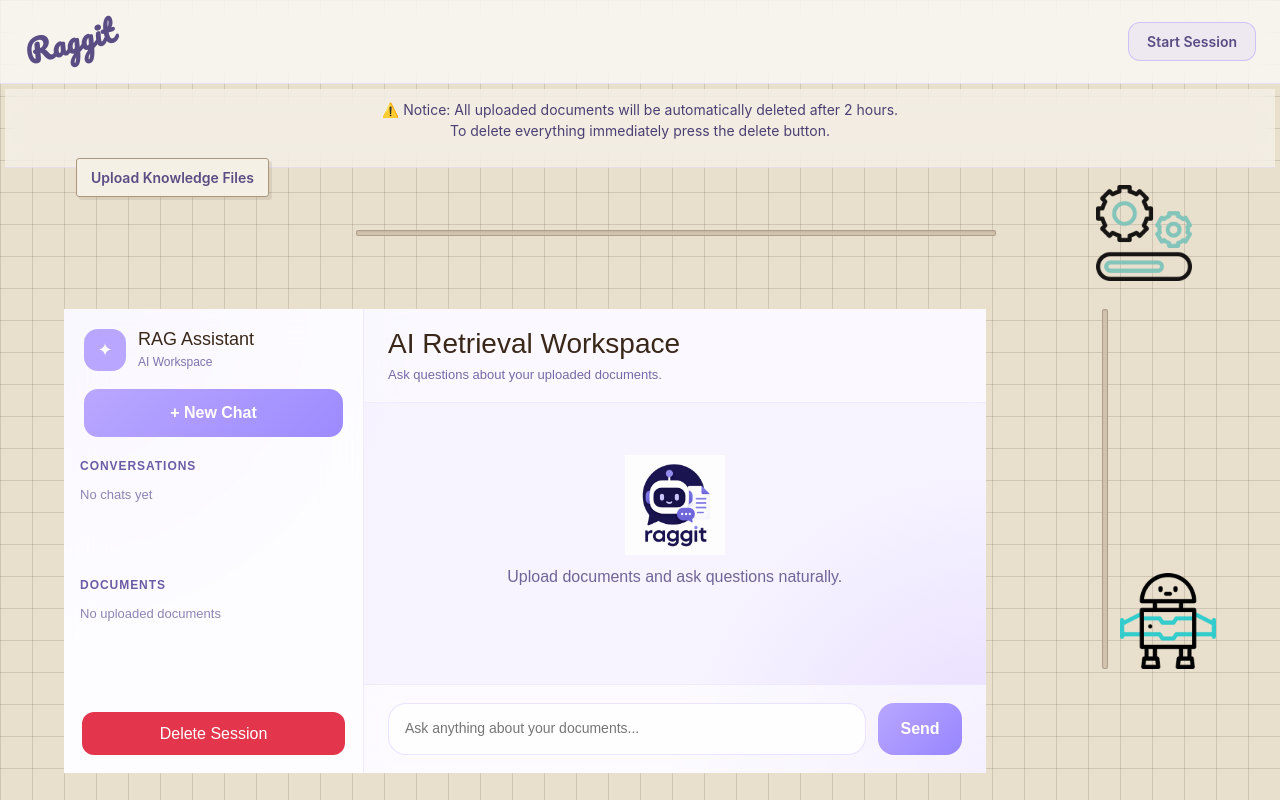
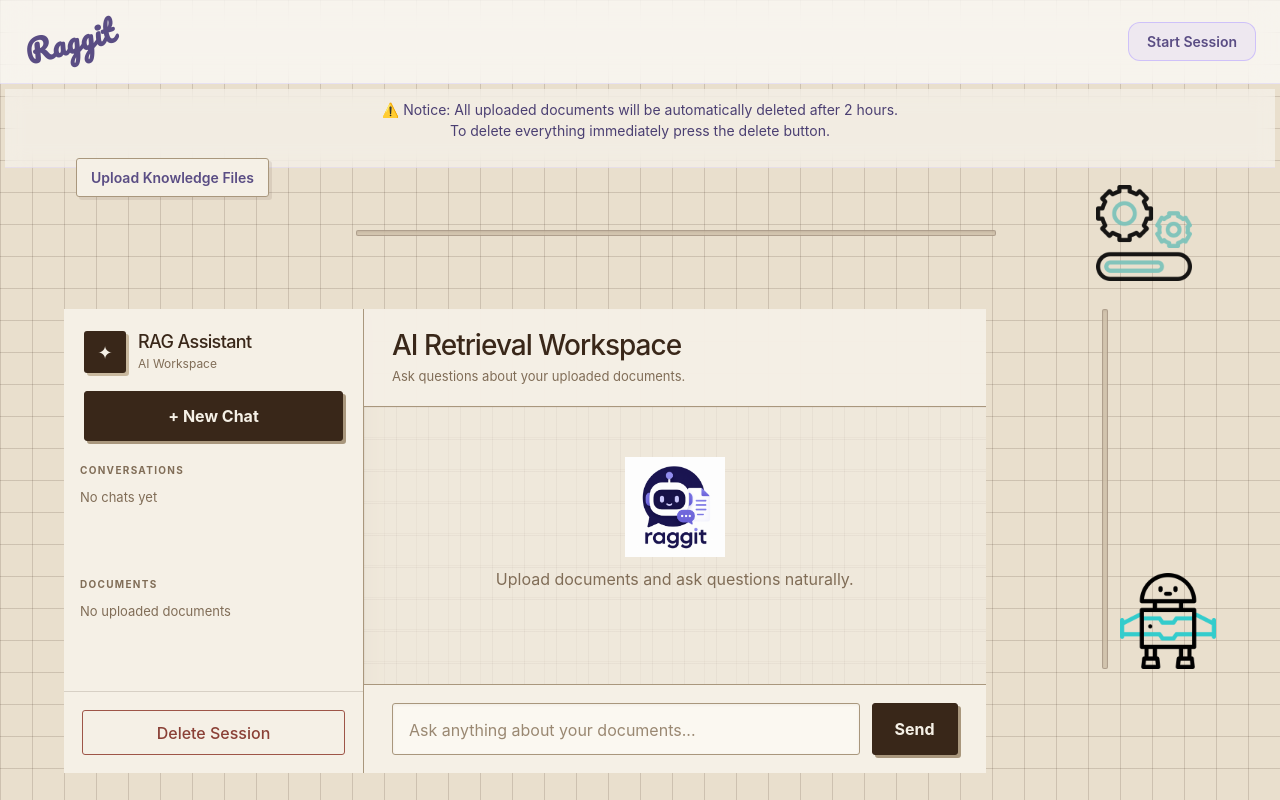
Before and after one commit to ZaydAntony/RAG-4-non-techies-frontend, a React (Vite) app: page / in a window 1280 px wide. Built offline with nearby package versions, Linux system fonts and the light colour scheme; grey boxes are pictures that could not be loaded.

Commit message:
Apply beige chocolate mechanical visual theme

```diff
--- a/src/styles/MessagingInterface.css
+++ b/src/styles/MessagingInterface.css
@@ -517,3 +517,177 @@ body,
     font-size: 24px;
   }
 }
+
+
+/* =========================================================
+   RAGGIT / MECHANICAL EDITION
+   Preserve the current workspace layout and all interactions.
+========================================================= */
+:root {
+  --rag-paper: #e9dfcd;
+  --rag-paper-light: #f5f0e6;
+  --rag-panel: #eee5d6;
+  --rag-sand: #c9b99f;
+  --rag-sand-dark: #a9977d;
+  --rag-ink: #392719;
+  --rag-ink-soft: #5b4634;
+  --rag-line: rgba(57,39,25,.16);
+  --rag-accent: #8b6846;
+  --rag-green: #53745c;
+}
+.mi-wrapper {
+  color: var(--rag-ink);
+  font-family: Inter, "Segoe UI", sans-serif;
+  background-color: var(--rag-paper);
+  background-image:
+    linear-gradient(rgba(57,39,25,.075) 1px, transparent 1px),
+    linear-gradient(90deg, rgba(57,39,25,.075) 1px, transparent 1px);
+  background-size: 32px 32px;
+}
+.mi-sidebar {
+  background: var(--rag-paper-light);
+  backdrop-filter: none;
+  border-right: 1px solid var(--rag-sand-dark);
+  box-shadow: 5px 0 18px rgba(57,39,25,.055);
+  transition: transform .38s cubic-bezier(.22,.75,.25,1);
+}
+.mi-sidebar-top { padding: 22px 20px; }
+.mi-logo-icon {
+  border-radius: 3px;
+  background: var(--rag-ink);
+  color: var(--rag-paper-light);
+  box-shadow: 3px 3px 0 var(--rag-sand);
+}
+.mi-logo h2 { color: var(--rag-ink); letter-spacing: -.035em; }
+.mi-logo p { color: #806d57; }
+.mi-newchat-btn {
+  border: 1px solid var(--rag-ink);
+  border-radius: 3px;
+  background: var(--rag-ink);
+  color: var(--rag-paper-light);
+  box-shadow: 3px 3px 0 var(--rag-sand-dark);
+  transition: transform .25s ease, box-shadow .25s ease, background .25s ease;
+}
+.mi-newchat-btn:hover {
+  transform: translate(1px,1px);
+  box-shadow: 2px 2px 0 var(--rag-sand-dark);
+  background: #513a28;
+}
+.mi-section-title {
+  color: #806d57;
+  letter-spacing: .13em;
+  font-size: 10px;
+}
+.mi-chatlist, .mi-doclist { scrollbar-color: var(--rag-sand-dark) transparent; }
+.mi-chatlist::-webkit-scrollbar-thumb, .mi-doclist::-webkit-scrollbar-thumb { background: var(--rag-sand-dark); }
+.mi-chatitem, .mi-docitem {
+  border: 1px solid transparent;
+  border-radius: 3px;
+  background: transparent;
+  color: var(--rag-ink-soft);
+  transition: background .25s ease, border-color .25s ease, transform .25s ease;
+}
+.mi-chatitem:hover, .mi-docitem:hover {
+  background: #e8ddcb;
+  border-color: var(--rag-sand);
+  transform: translateX(3px);
+}
+.mi-chatitem.active {
+  background: #e5d8c3;
+  border-color: var(--rag-sand-dark);
+  box-shadow: inset 3px 0 0 var(--rag-ink);
+}
+.mi-chat-title { color: var(--rag-ink); }
+.mi-docitem { color: var(--rag-ink-soft); }
+.mi-sidebar-footer { border-top: 1px solid var(--rag-line); }
+.del-btn {
+  border: 1px solid #9e5548;
+  border-radius: 3px;
+  background: transparent;
+  color: #8a4036;
+  transition: background .25s ease, color .25s ease, transform .25s ease;
+}
+.del-btn:hover { background: #8a4036; color: #fff8ef; transform: translateY(-1px); }
+.mi-main { background: rgba(245,240,230,.58); }
+.mi-topbar {
+  background: rgba(245,240,230,.94);
+  backdrop-filter: none;
+  border-bottom: 1px solid var(--rag-sand-dark);
+  padding: 20px 28px;
+}
+.mi-topbar h3 { color: var(--rag-ink); letter-spacing: -.035em; }
+.mi-topbar p { color: #806d57; }
+.mi-mobile-toggle {
+  border: 1px solid var(--rag-sand-dark);
+  border-radius: 3px;
+  background: var(--rag-paper-light);
+  color: var(--rag-ink);
+}
+.mi-messages {
+  background-image: linear-gradient(rgba(57,39,25,.045) 1px, transparent 1px), linear-gradient(90deg, rgba(57,39,25,.045) 1px, transparent 1px);
+  background-size: 32px 32px;
+}
+.mi-empty-icon {
+  border: 1px solid var(--rag-sand-dark);
+  border-radius: 4px;
+  background: #e6dac7;
+  box-shadow: 5px 5px 0 rgba(57,39,25,.09);
+}
+.mi-empty-state p, .mi-empty { color: #806d57; }
+.mi-bubble {
+  border-radius: 4px;
+  line-height: 1.7;
+  box-shadow: 2px 3px 0 rgba(57,39,25,.07);
+}
+.mi-bubble.ai {
+  background: var(--rag-paper-light);
+  border: 1px solid var(--rag-sand);
+  color: var(--rag-ink);
+}
+.mi-bubble.user {
+  background: var(--rag-ink);
+  border: 1px solid var(--rag-ink);
+  color: #f5f0e6;
+}
+.mi-inputbar {
+  background: var(--rag-paper-light);
+  backdrop-filter: none;
+  border-top: 1px solid var(--rag-sand-dark);
+  padding: 18px 28px;
+}
+.mi-inputbar textarea {
+  border: 1px solid var(--rag-sand-dark);
+  border-radius: 3px;
+  background: #fbf8f1;
+  color: var(--rag-ink);
+  font: inherit;
+  box-shadow: inset 0 1px 3px rgba(57,39,25,.06);
+  transition: border-color .25s ease, box-shadow .25s ease;
+}
+.mi-inputbar textarea:focus {
+  border-color: var(--rag-ink);
+  box-shadow: 0 0 0 3px rgba(139,104,70,.14);
+}
+.mi-inputbar textarea::placeholder { color: #9a8872; }
+.mi-inputbar button {
+  border: 1px solid var(--rag-ink);
+  border-radius: 3px;
+  background: var(--rag-ink);
+  color: var(--rag-paper-light);
+  transition: transform .25s ease, background .25s ease, box-shadow .25s ease;
+  box-shadow: 3px 3px 0 var(--rag-sand-dark);
+}
+.mi-inputbar button:hover:not(:disabled) {
+  background: #513a28;
+  transform: translate(1px,1px);
+  box-shadow: 2px 2px 0 var(--rag-sand-dark);
+}
+.mi-inputbar button:disabled { opacity: .55; }
+.mi-sidebar-backdrop { background: rgba(38,26,17,.42) !important; }
+@media (max-width: 900px) {
+  .mi-topbar { padding: 14px 18px; }
+  .mi-inputbar { padding: 12px 18px; }
+}
+@media (prefers-reduced-motion: reduce) {
+  *, *::before, *::after { scroll-behavior: auto !important; animation-duration: .01ms !important; animation-iteration-count: 1 !important; transition-duration: .01ms !important; }
+}
```
